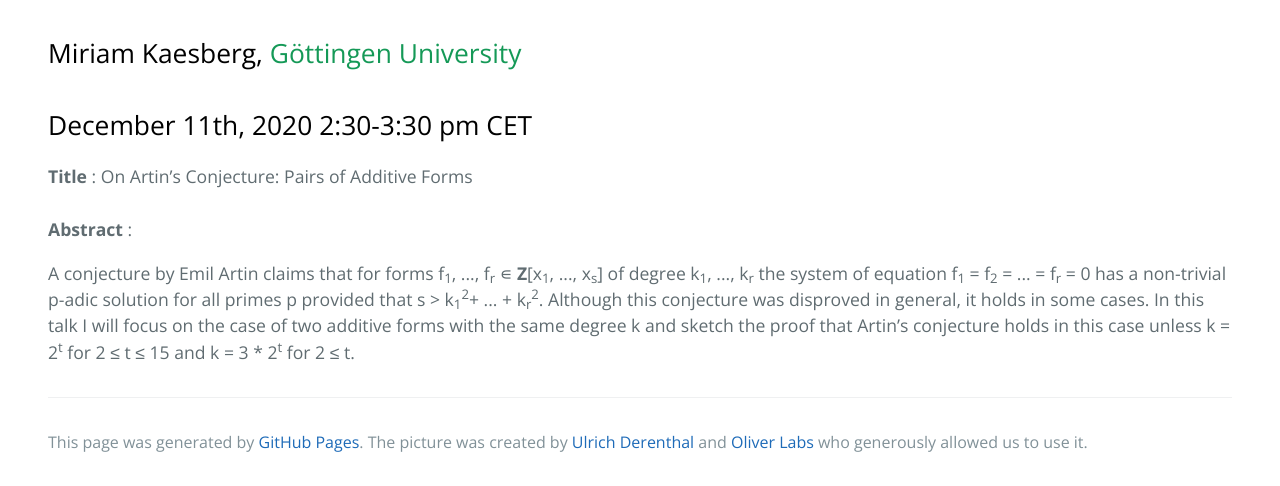
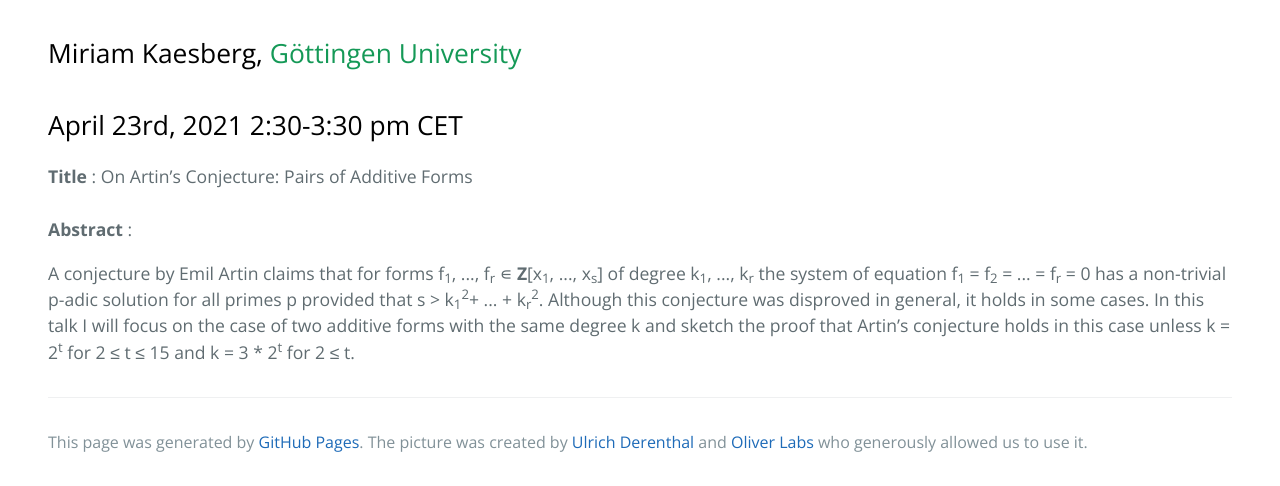
Before and after one commit to zoom-on-rational-points/zoom-on-rational-points.github.io, a Jekyll site: the page built from abstractMK.md, in a window 1280 px wide, cut to the strip 553-1039 px from the top of the page. Built offline with Jekyll 4.4.1, drawn with Linux system fonts in a browser that asks for light colours.

Commit message:
Update abstractMK.md

```diff
--- a/abstractMK.md
+++ b/abstractMK.md
@@ -7,7 +7,7 @@
 </p>
 
 ## <a href="https://sites.google.com/view/miriam-kaesberg/home" style="color:black">Miriam Kaesberg,</a> G&ouml;ttingen University
-## <c style="color:black">December 11th, 2020  2:30-3:30 pm CET</c>
+## <c style="color:black">April 23rd, 2021 2:30-3:30 pm CET</c>
 
 <b>Title</b> : On Artin's Conjecture: Pairs of Additive Forms
 <br>
```
